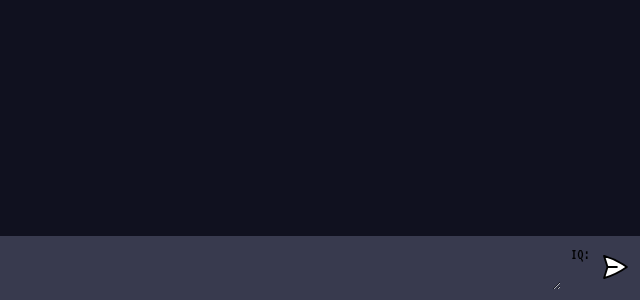
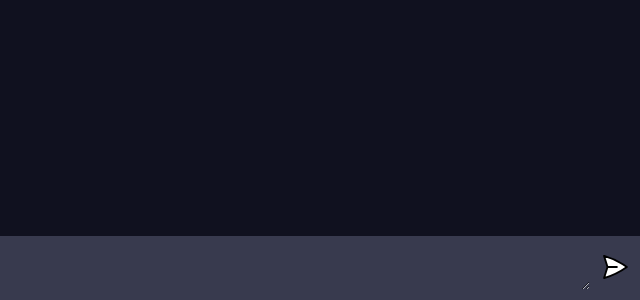
Before and after one commit to oyoops/oyoopsGPT, a website built with Vite: page client/index.html in a window 1280 px wide. Shown: the part 500-800 px from the top of the page, 640-1280 px from the left. Built offline with nearby package versions, Linux system fonts and the light colour scheme.

Commit message:
Revert "Second test of Switch IQ"
This reverts commit 754bdfca5112d554c5ded94f0fc4656ddb91947a.

```diff
--- a/client/index.html
+++ b/client/index.html
@@ -18,7 +18,6 @@
 
       <form>
         <textarea name="prompt" rows="1" cols="1" placeholder="Where do babies come from?"></textarea>
-        <label for="switch">IQ:</label>
         <input type="checkbox" id="switch" name="switch" value="150" onchange="updateSwitchValue(this)">
         <button type="submit"><img src="assets/send.svg" /></button>
       </form>
--- a/client/iq_switch.js
+++ b/client/iq_switch.js
@@ -1,11 +1,9 @@
 function updateSwitchValue(elem) {
-    console.log("Called")
     var switchValue = elem.value;
     if (elem.checked) {
       elem.value = "150";
     } else {
       elem.value = "65";
     }
-    console.log("Called -- " + elem.value)
     document.getElementById("switch").value = switchValue;
 };
```
